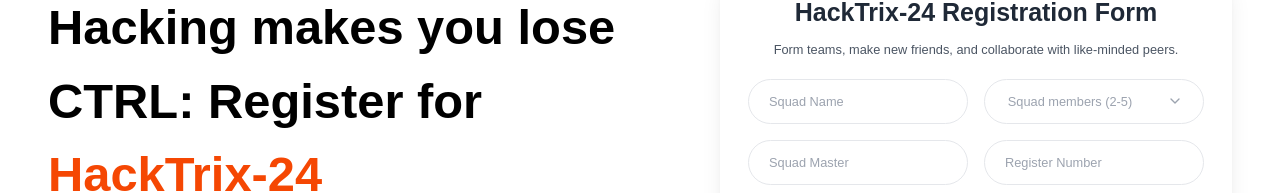
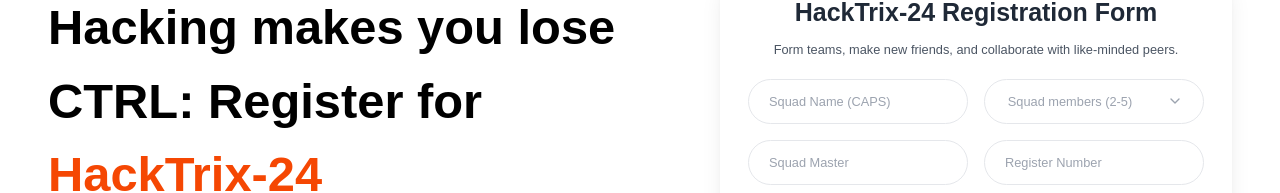
Before and after one commit to AkashSasikumar47/ieee-registrations-website, a Next.js app: page / in a window 1280 px wide. Shown: the part 194-387 px from the top of the page. Built offline with nearby package versions, Linux system fonts and the light colour scheme; no server answers.

Commit message:
final fixes

```diff
--- a/app/components/HomePage/Confirmation/Confirmation.tsx
+++ b/app/components/HomePage/Confirmation/Confirmation.tsx
@@ -12,12 +12,12 @@
 }
 
 const Confirmation: React.FC<ConfirmationProps> = ({
-    squadName = 'Squad Name',
-    squadMaster = 'Squad Master',
-    squadMember2 = 'Squad Member 2',
-    squadMember3 = 'Squad Member 3',
-    squadMember4 = 'Squad Member 4',
-    squadMember5 = 'Squad Member 5',
+    squadName,
+    squadMaster,
+    squadMember2,
+    squadMember3,
+    squadMember4,
+    squadMember5,
   }) => {
     // Use react-spring to animate the checkmark opacity
     const { opacity } = useSpring({
--- a/app/components/HomePage/RegistrationForm/RegistrationForm.tsx
+++ b/app/components/HomePage/RegistrationForm/RegistrationForm.tsx
@@ -236,10 +236,10 @@
             try {
                 setIsLoading(true);
 
-                await addDataToFirestore(squadDetails);
+                const status = await addDataToFirestore(squadDetails);
                 await new Promise(resolve => setTimeout(resolve, 1000));
 
-                isDone(true);
+                isDone(status);
             } catch (error) {
                 console.error('Error submitting form:', error);
                 setErrorMessage('An error occurred. Please try again.');
@@ -298,7 +298,7 @@
                                                     <input
                                                         type="text"
                                                         className="py-3 px-5 block w-full xs:mb-4 lg:mb-0 border border-gray-200 hover:border-gray-300 focus:border-blue-500 focus:ring-blue-500 rounded-full text-sm text-black disabled:opacity-50 disabled:pointer-events-none"
-                                                        placeholder="Squad Name"
+                                                        placeholder="Squad Name (CAPS)"
                                                         value={squadDetails.squadName}
                                                         onChange={(e) => handleInputChange('squadName', e.target.value.toUpperCase())}
                                                     />
```
